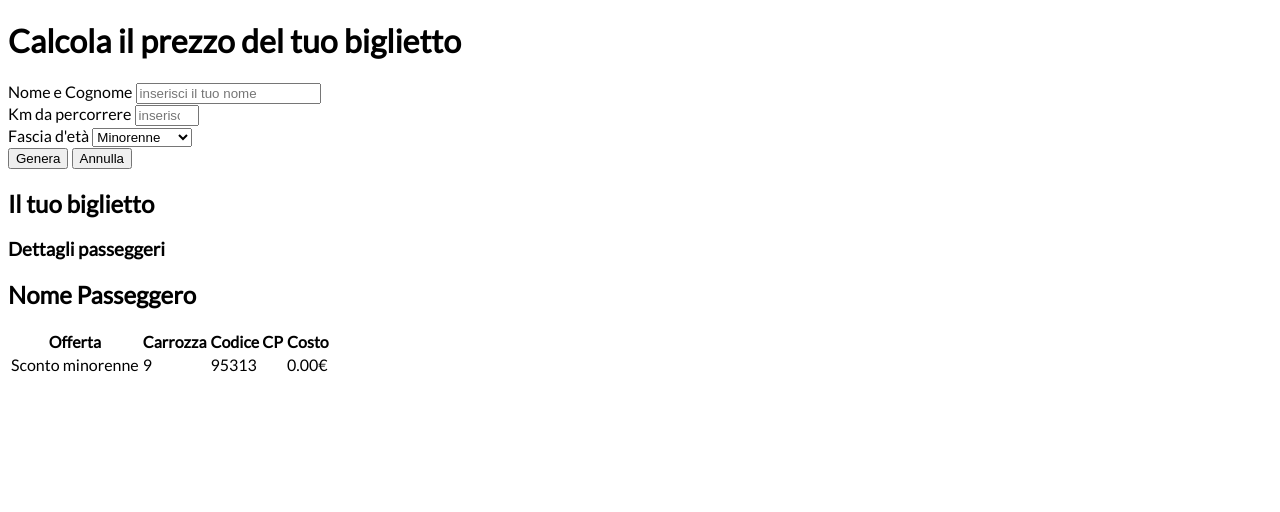
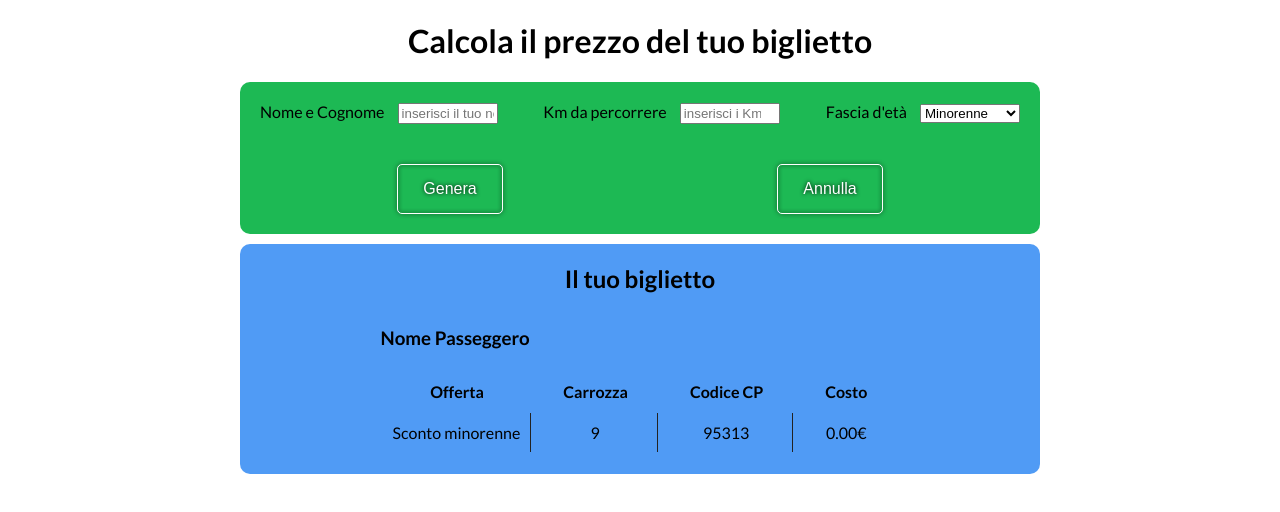
Before and after one commit to RiccardoMurru/js-biglietto-treno-form, a plain HTML site: page index.html in a window 1280 px wide. Both pictures are taken after a click on the button "Genera". Drawn offline with Linux system fonts and the light colour scheme.

Commit message:
added some style

```diff
--- a/css/main.css
+++ b/css/main.css
@@ -1,7 +1,10 @@
+* {
+    box-sizing: border-box;
+}
+
 body {
     font-family: 'Lato';
 }
-
 
 .show {
     opacity: 1;
@@ -10,3 +13,74 @@ body {
 .hidden {
     opacity: 0;
 }
+
+/* stile form */
+
+h1 {
+    text-align: center;
+}
+.dati-input .row{
+    display: flex;
+    justify-content: space-between;
+    width: 800px;
+    margin: 0 auto;
+    padding: 20px;
+    background: #1db954;
+    border-radius: 10px 10px 0 0;
+
+
+}
+
+input,
+select {
+    width: 100px;
+    margin-left: 10px;
+}
+
+.dati-input .row:nth-child(2) {
+    justify-content: space-around;
+    border-radius: 0 0 10px 10px;
+}
+
+.btn {
+    padding: 15px 25px;
+    border-radius: 5px;
+    background: transparent;
+    border: 1px solid #fff;
+    font-size: 16px;
+    color: #fff;
+    cursor: pointer;
+    filter: drop-shadow(0 0 2px #000);
+    outline: none;
+}
+
+/* stile dati biglietto */
+
+.style-biglietto {
+    display: flex;
+    flex-direction: column;
+    align-items: center;
+    width: 800px;
+    margin: 10px auto;
+    padding: 20px;
+    background: #509bf5;
+    border-radius: 10px;;
+}
+
+.style-biglietto h2 {
+    margin: 0 0 15px;
+}
+
+table {
+    text-align: center;
+}
+
+th {
+    font-weight: 700;
+    padding: 10px 30px;
+}
+
+td:not(:last-child) {
+    border-right: 1px solid #222;
+    padding: 10px;
+}
--- a/index.html
+++ b/index.html
@@ -4,7 +4,7 @@
     <meta charset="UTF-8">
     <meta name="viewport" content="width=device-width, initial-scale=1.0">
     <title>Document</title>
-    <link href="https://fonts.googleapis.com/css?family=Roboto|Lato&display=swap" rel="stylesheet">
+    <link href="https://fonts.googleapis.com/css?family=Lato:400,700&display=swap" rel="stylesheet">
     <link rel="stylesheet" href="css/main.css">
 </head>
 <body>
@@ -46,13 +46,10 @@
 
         <section id="biglietto" class="hidden">
             <h2 class="title">Il tuo biglietto</h2>
-
-            <h3>Dettagli passeggeri</h3>
-
             <div class="contenuti">
                 <div class="nome">
-                    <h2>Nome Passeggero</h2>
-                    <h3 id="nome-passeggero"></h3>
+                    <h3>Nome Passeggero</h3>
+                    <h4 id="nome-passeggero"></h4>
                 </div>
                 <div class="offerta">
                     <table>
--- a/js/main.js
+++ b/js/main.js
@@ -59,7 +59,7 @@ bottoneGenera.addEventListener('click',
         document.getElementById('costo').innerHTML = costoBiglietto;
 
         // Mostra biglietto
-        container.className = 'show';
+        container.className = 'show style-biglietto';
     }
 );
 
```
